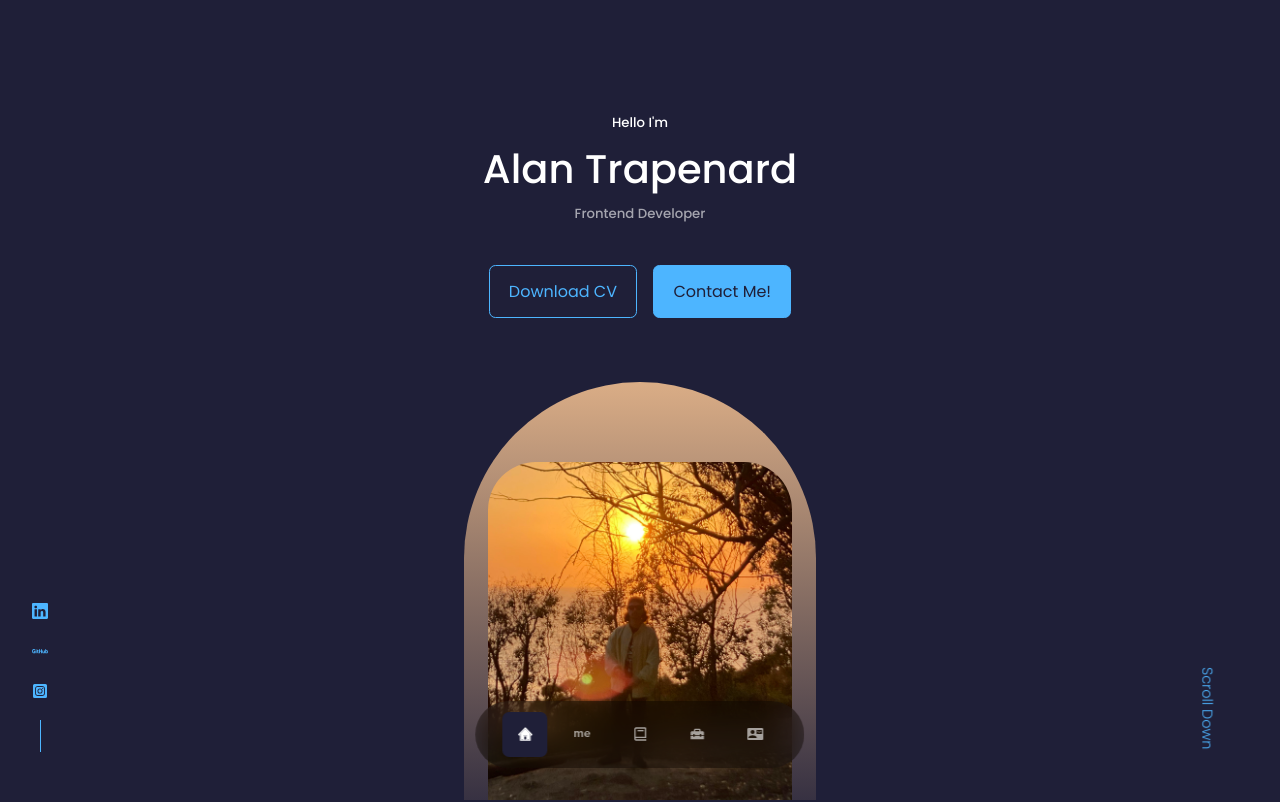
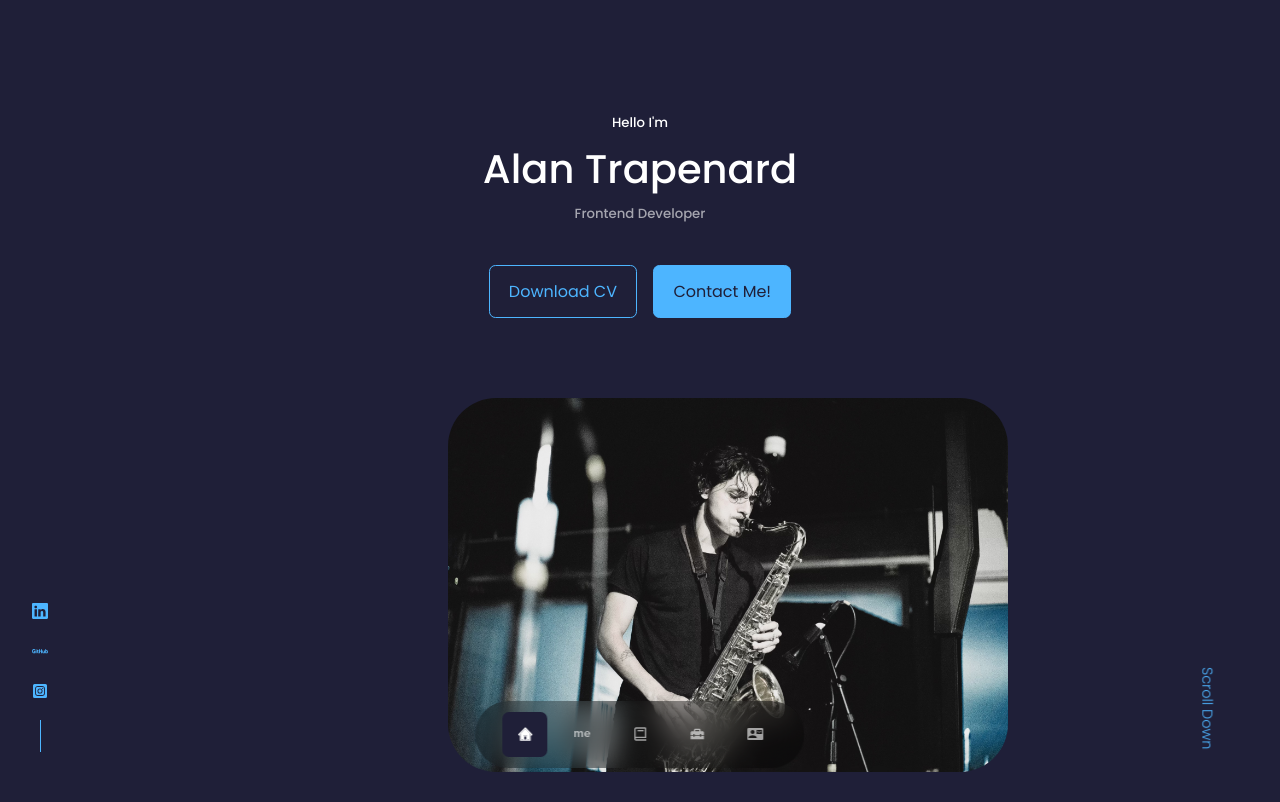
Before and after one commit to ATrapenard/portfolio-website, a React (Create React App) app: page / in a window 1280 px wide. Shown: the top 802 px of the page. Built offline with nearby package versions, Linux system fonts and the light colour scheme.

Commit message:
restyled header with new picture

```diff
--- a/src/components/header/Header.jsx
+++ b/src/components/header/Header.jsx
@@ -1,7 +1,7 @@
 import React from "react";
 import "./header.css";
 import CTA from "./CTA";
-import ME from "../../assets/pfp4.jpg";
+import ME from "../../assets/websitepic.jpg";
 import HeaderSocials from "./HeaderSocials";
 
 const Header = () => {
--- a/src/components/header/header.css
+++ b/src/components/header/header.css
@@ -41,14 +41,12 @@ header {
 /*=====================IMAGE=================*/
 
 .me{
-    background: linear-gradient(#DAAD86, transparent);
-    width: 22rem;
-    height: 30rem;
+    width: 35rem;
+    height: 25rem;
     position: absolute;
-    left: calc(50% - 11rem);
-    margin-top: 4rem;
-    border-radius: 12rem 12rem 0 0;
-    padding: 5rem 1.5rem 1.5rem 1.5rem;
+    left: 30%;
+    padding-top: 5rem;
+
 }
 
 .me img{
```
Also changed, not shown: src/assets/websitepic.jpg (added).
